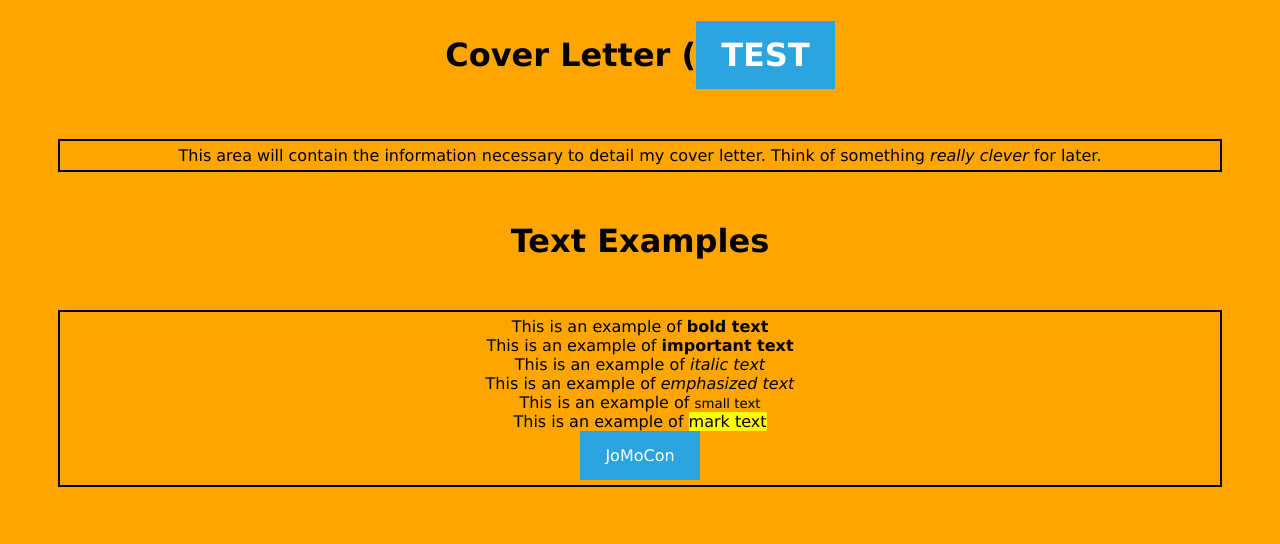
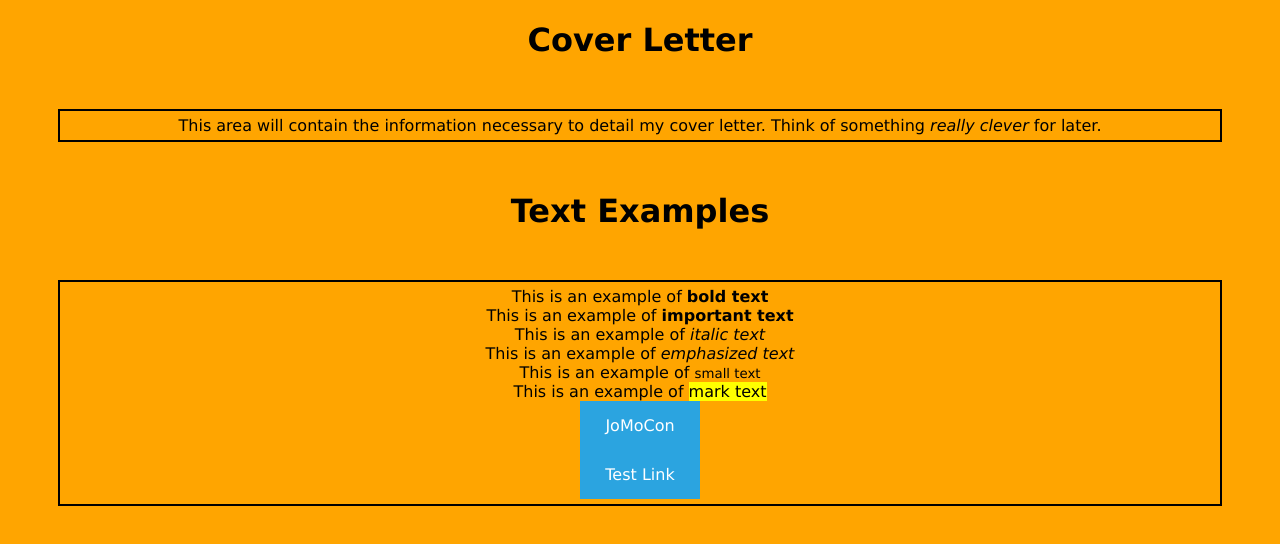
Before and after one commit to SJTapia/final_project_test, a plain HTML site: page index.html in a window 1280 px wide. Drawn offline with Linux system fonts and the light colour scheme.

Commit message:
Update index.html

```diff
--- a/index.html
+++ b/index.html
@@ -9,7 +9,7 @@
 <body>
 
 
-  <h1 class="CL">Cover Letter (<a href="test.html">TEST</a></h1>
+  <h1 class="CL">Cover Letter</h1>
 <p>
 This area will contain the information necessary to detail my cover letter. Think of something <i>really clever</i> for later.
 </p>
@@ -29,6 +29,8 @@ This is an example of <small>small text</small>
 This is an example of <mark>mark text</mark>
 <br>
 <a href="https://www.jomocon.org/" target="_blank">JoMoCon</a>
+<br>
+<a href="test.html" target="_blank">Test Link</a>
 
 
 </p>
```
